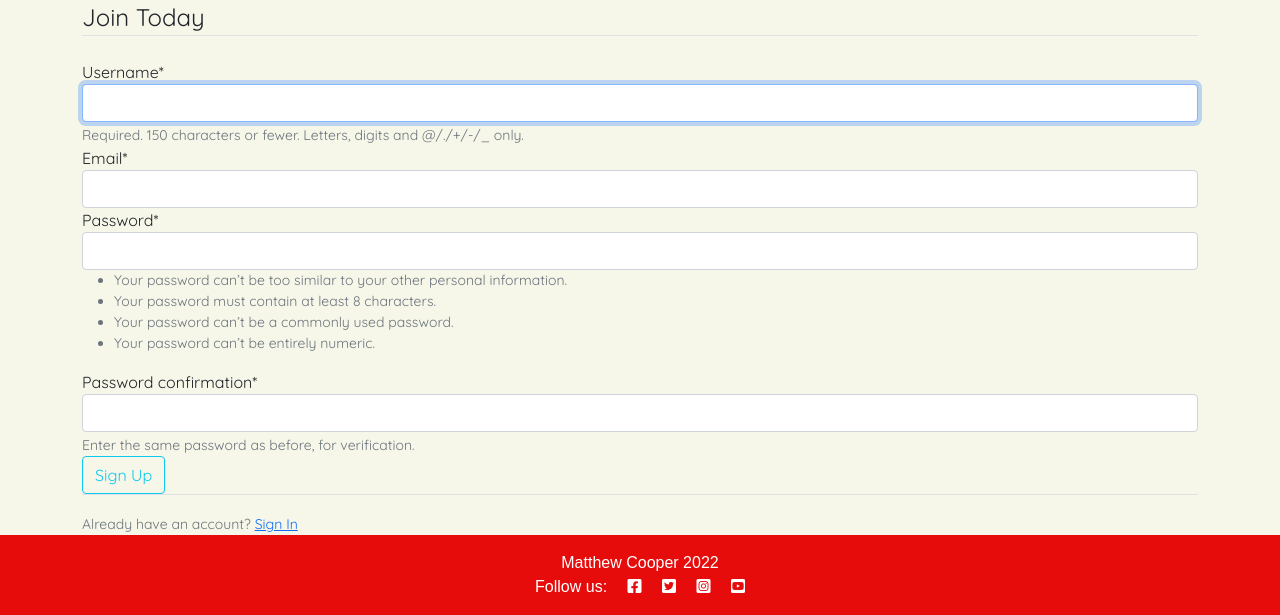
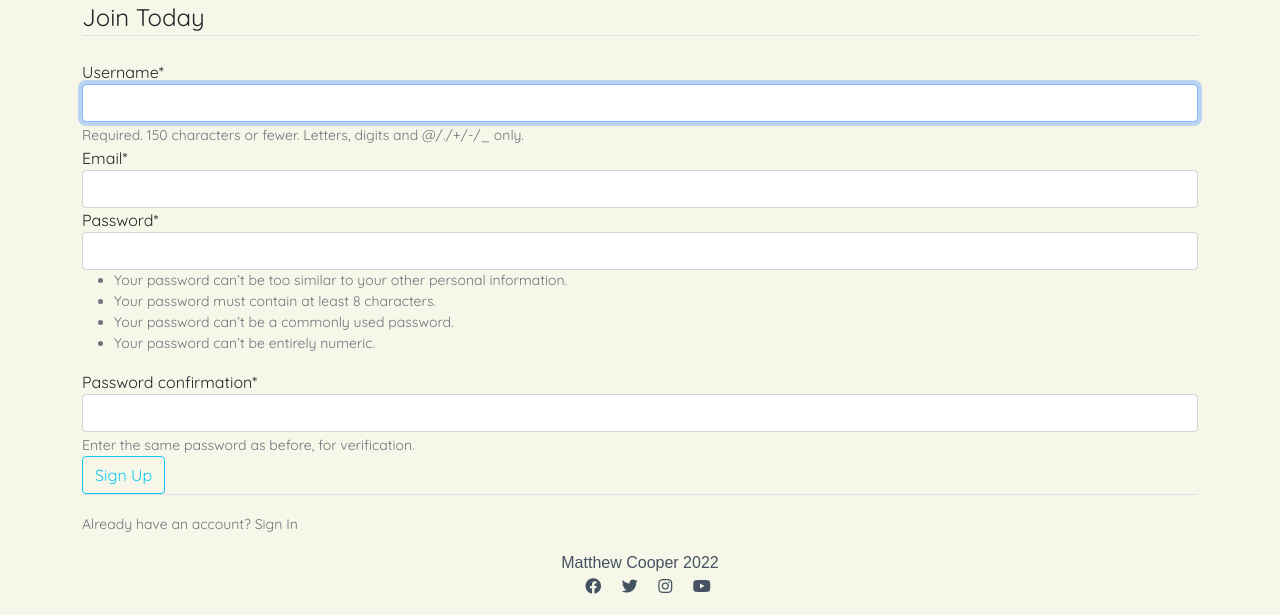
Before and after one commit to mattcooperdev/Wavey, a Django app: page /users/register/ in a window 1280 px wide. Shown: the part 242-857 px from the top of the page. Run offline with Django 3.2, Linux system fonts and the light colour scheme; some libraries are stand-ins or nearby versions; some web fonts are replaced; grey boxes are pictures that could not be loaded.

Commit message:
[Style] Updated footer and anchor styling

```diff
--- a/static/css/style.css
+++ b/static/css/style.css
@@ -15,6 +15,15 @@ body {
 
 p {
     font-family: Spline Sans Mono, sans-serif;
+}
+
+a {
+    color: inherit;
+    text-decoration: none;
+}
+
+a:hover {
+    color: #e70c0c;
 }
 
 /* NavBar */
@@ -115,11 +124,6 @@ p {
 .light-bg {
     background-color: #fff;
 }
-
-.dark-bg {
-    background-color: #e70c0c;
-}
-
 
 .masthead {
     margin-top: 10px;
@@ -234,3 +238,12 @@ p {
     color: white;
     background-color: rgba(0, 0, 0, 0.2);
 }
+
+.carousel-image {
+    position: center;
+    object-fit: cover;
+}
+
+.footer p {
+    color: #445261;
+}
--- a/templates/base.html
+++ b/templates/base.html
@@ -83,12 +83,13 @@
     </main>
 
     <!-- Footer -->
-    <footer class="footer mt-auto py-3 dark-bg">
-        <p class="m-0 text-center text-white">Matthew Cooper 2022</p>
-        <p class="m-0 text-center text-white">Follow us: <i class="fab fa-facebook-square ms-3"></i>
-            <i class="fab fa-twitter-square ms-3"></i>
-            <i class="fab fa-instagram-square ms-3"></i>
-            <i class="fab fa-youtube-square ms-3"></i></p>
+    <footer class="footer mt-auto py-3">
+        <p class="m-0 text-center">Matthew Cooper 2022</p>
+        <p class="m-0 text-center">
+            <a href="https://facebook.com" target="_blank" rel="noopener" aria-label="Visit our Facebook page"><i class="fab fa-facebook ms-3"></i></a>
+            <a href="https://twitter.com" target="_blank" rel="noopener" aria-label="Visit our Twitter page"><i class="fab fa-twitter ms-3"></i></a>
+            <a href="https://instagram.com" target="_blank" rel="noopener" aria-label="Visit our Instagram page"><i class="fab fa-instagram ms-3"></i></a>
+            <a href="https://youtube.com" target="_blank" rel="noopener" aria-label="Visit our YouTube page"><i class="fab fa-youtube ms-3"></i></p></a>
     </footer>
     <!--Timeout for alert messages-->
     <script>
```
Also changed, not shown: templates/index.html (+11 -5 lines).
